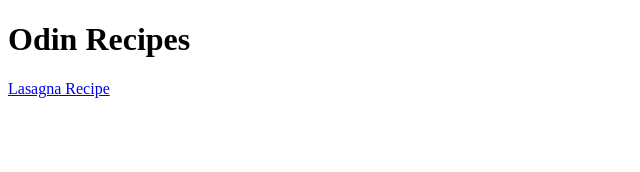
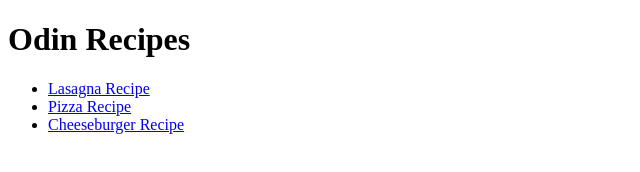
Before and after one commit to Yousaf534/odin-recipes, a plain HTML site: page index.html in a window 1280 px wide. Shown: the whole page, without its empty margins (0-640 px from the left). Drawn offline with Linux system fonts and the light colour scheme.

Commit message:
General commit

```diff
--- a/index.html
+++ b/index.html
@@ -7,6 +7,10 @@
 
     <body>
         <h1> Odin Recipes </h1>
-        <a href = "recipes/lasagna.html">Lasagna Recipe</a>
+        <ul>
+            <li> <a href = "recipes/lasagna.html">Lasagna Recipe</a> </li>
+            <li> <a href = "recipes/pizza.html"> Pizza Recipe </a> </li>
+            <li> <a href = "recipes/cheeseburger.html"> Cheeseburger Recipe</a></li>
+        </ul>
     </body>
 </html>
```
Also changed, not shown: recipes/lasagna.html (+3 -2 lines), recipes/pizza.html (indentation only).
